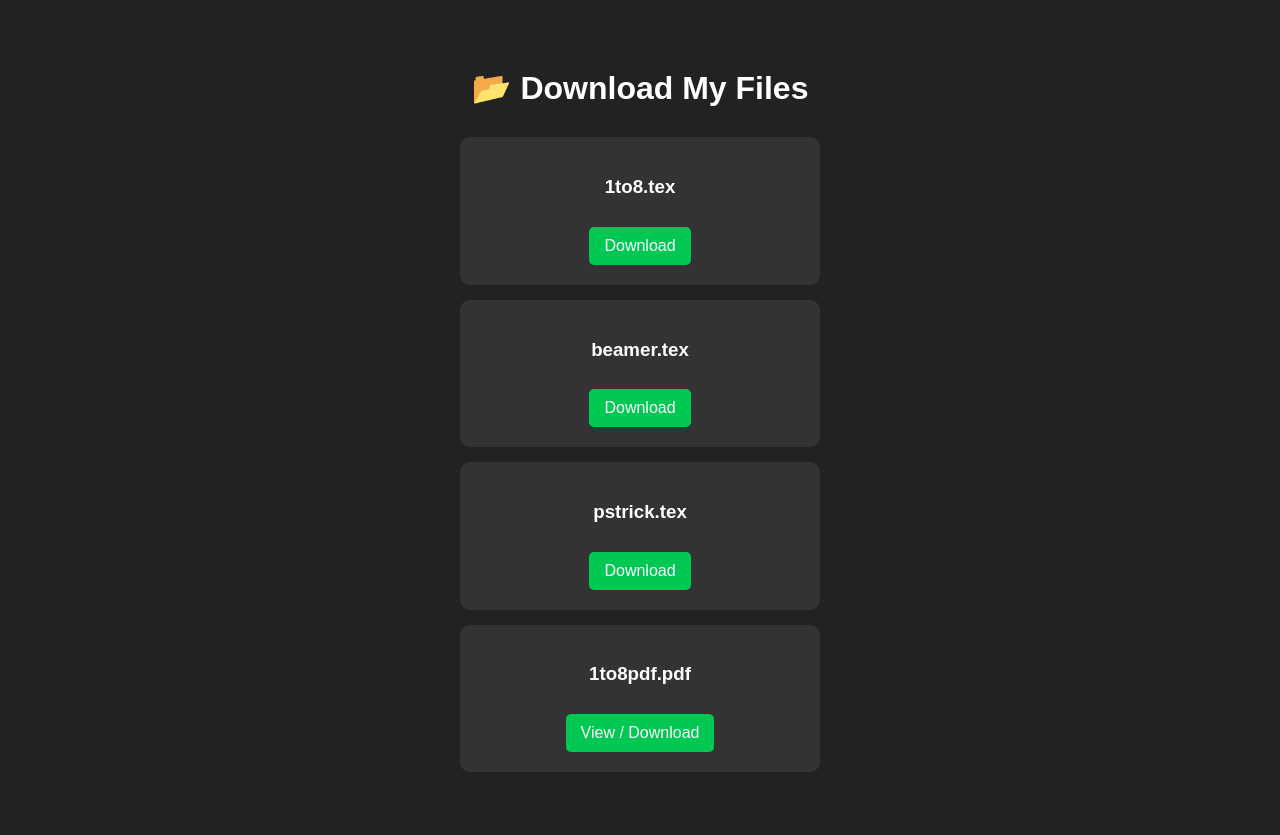
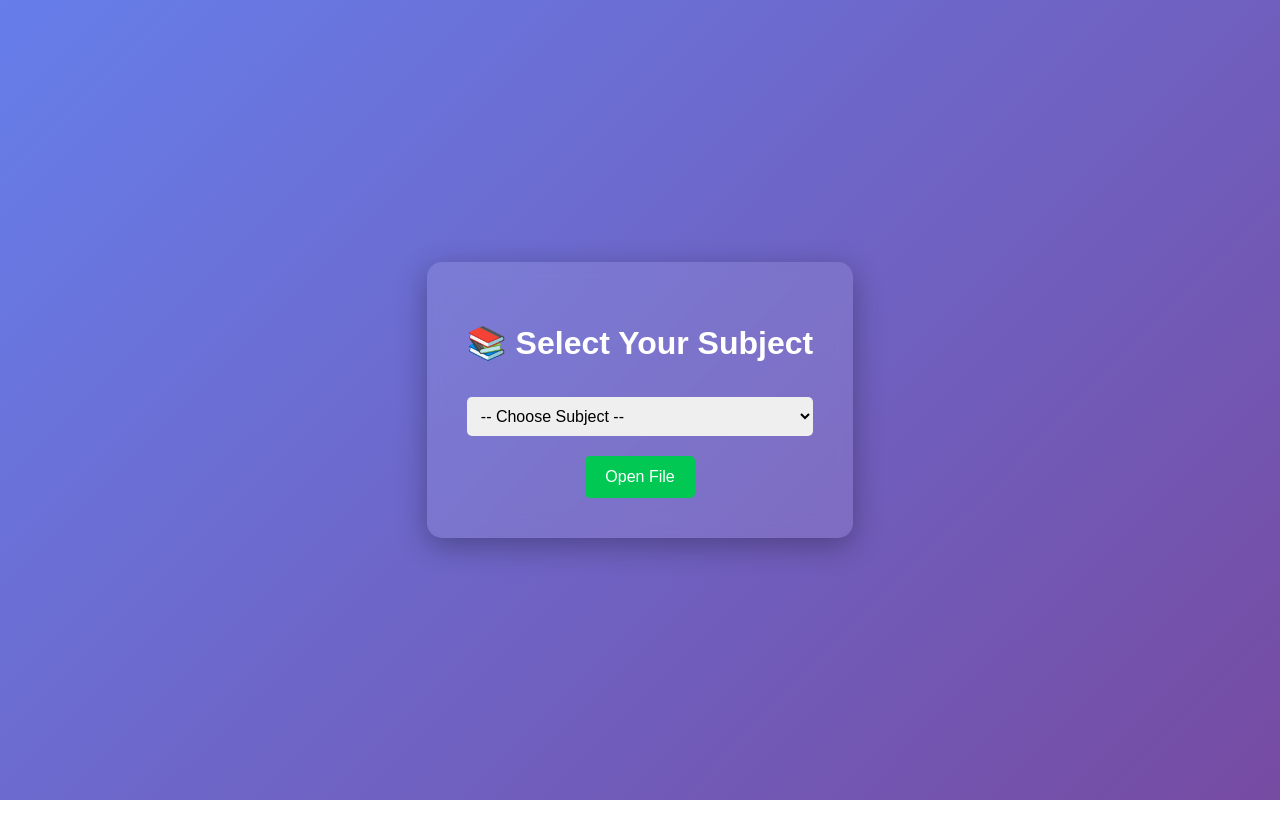
Before and after one commit to amrendra92singh/practical, a plain HTML site: page index.html in a window 1280 px wide. After the commit the page ends 800 px from the top, so only its background shows below. Drawn offline with Linux system fonts and the light colour scheme.

Commit message:
Update index.html

```diff
--- a/index.html
+++ b/index.html
@@ -3,40 +3,54 @@
 <head>
     <meta charset="UTF-8">
     <meta name="viewport" content="width=device-width, initial-scale=1.0">
-    <title>My Files</title>
+    <title>Subject Files</title>
 
     <style>
         body {
+            margin: 0;
             font-family: Arial, sans-serif;
-            background: #222;
-            color: #fff;
+            height: 100vh;
+            display: flex;
+            justify-content: center;
+            align-items: center;
+            background: linear-gradient(135deg, #667eea, #764ba2);
+            color: white;
+        }
+
+        .box {
+            background: rgba(255, 255, 255, 0.1);
+            padding: 40px;
+            border-radius: 15px;
             text-align: center;
-            padding: 40px;
+            backdrop-filter: blur(10px);
+            box-shadow: 0 8px 30px rgba(0,0,0,0.3);
         }
 
         h1 {
-            margin-bottom: 30px;
+            margin-bottom: 20px;
         }
 
-        .file {
-            background: #333;
-            margin: 15px auto;
-            padding: 20px;
-            width: 320px;
-            border-radius: 10px;
+        select {
+            padding: 10px;
+            width: 100%;
+            margin-top: 15px;
+            border-radius: 5px;
+            border: none;
+            font-size: 16px;
         }
 
-        a {
-            display: inline-block;
-            margin-top: 10px;
-            padding: 10px 15px;
+        button {
+            margin-top: 20px;
+            padding: 12px 20px;
+            border: none;
+            border-radius: 5px;
             background: #00c853;
             color: white;
-            text-decoration: none;
-            border-radius: 5px;
+            font-size: 16px;
+            cursor: pointer;
         }
 
-        a:hover {
+        button:hover {
             background: #009624;
         }
     </style>
@@ -44,27 +58,33 @@
 
 <body>
 
-    <h1>📂 Download My Files</h1>
+    <div class="box">
+        <h1>📚 Select Your Subject</h1>
 
-    <div class="file">
-        <h3>1to8.tex</h3>
-        <a href="./1to8.tex" download>Download</a>
+        <select id="subject">
+            <option value="">-- Choose Subject --</option>
+            <option value="mf">Mathematical Finance</option>
+            <option value="na">Numerical Analysis</option>
+        </select>
+
+        <button onclick="goToFile()">Open File</button>
     </div>
 
-    <div class="file">
-        <h3>beamer.tex</h3>
-        <a href="./beamer.tex" download>Download</a>
-    </div>
+    <script>
+        function goToFile() {
+            const subject = document.getElementById("subject").value;
 
-    <div class="file">
-        <h3>pstrick.tex</h3>
-        <a href="./pstrick.tex" download>Download</a>
-    </div>
-
-    <div class="file">
-        <h3>1to8pdf.pdf</h3>
-        <a href="./1to8pdf.pdf" target="_blank">View / Download</a>
-    </div>
+            if (subject === "mf") {
+                window.location.href = "MF PRACTICAL.xlsx";
+            }
+            else if (subject === "na") {
+                window.location.href = "NA PRACTICAL.pdf";
+            }
+            else {
+                alert("Please select a subject first!");
+            }
+        }
+    </script>
 
 </body>
 </html>
```
